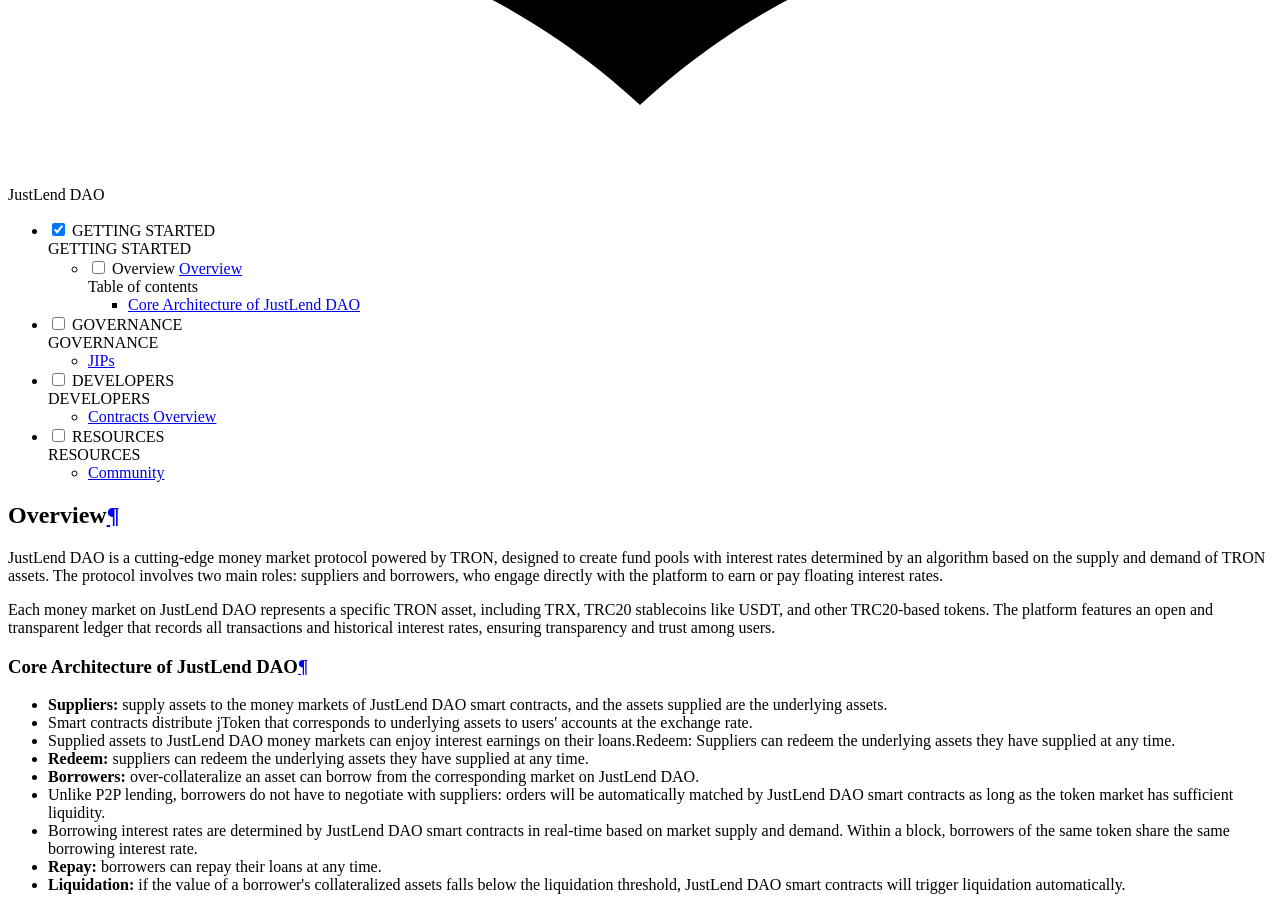
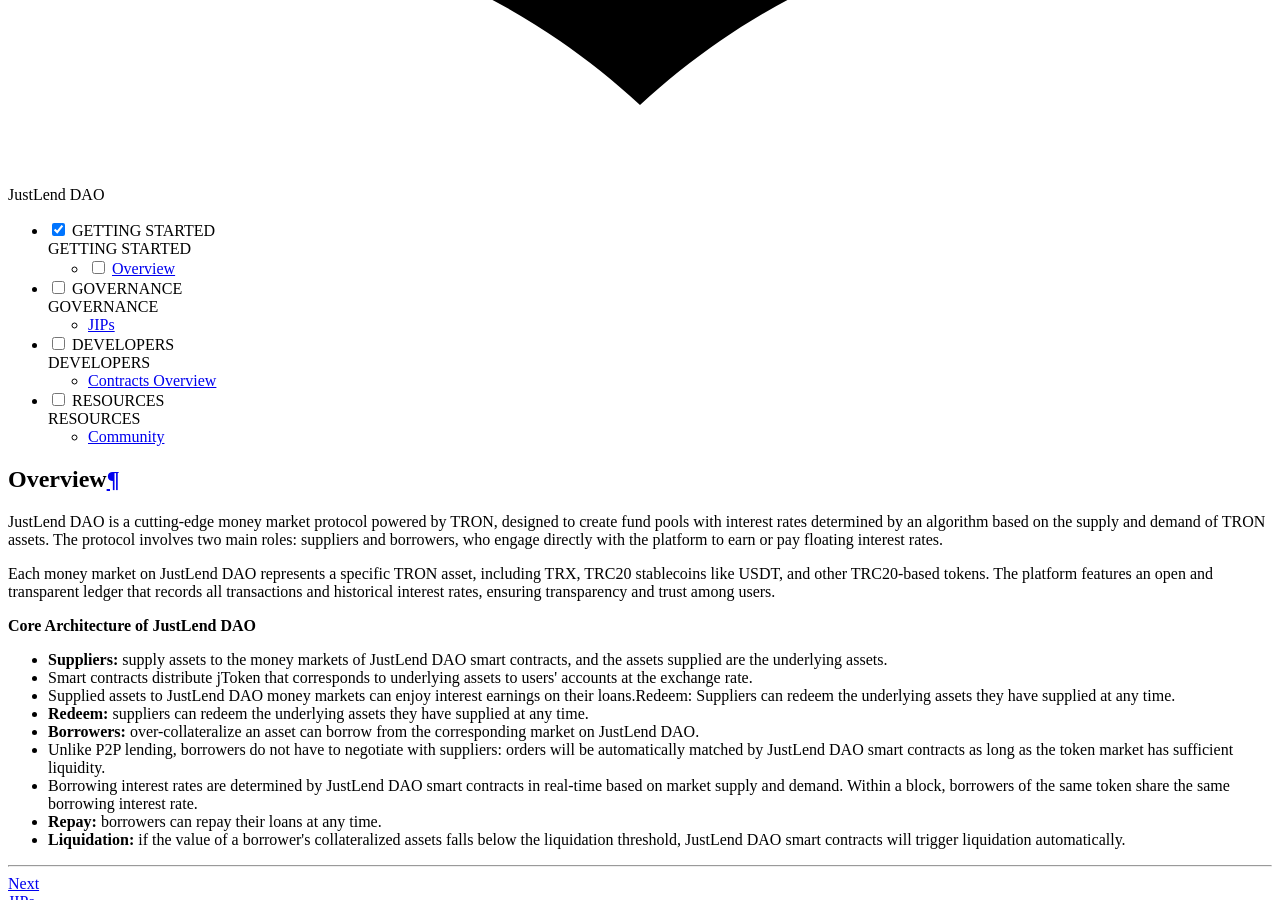
Before and after one commit to justlend/justlend-docs, an MkDocs documentation site: the page built from docs/getting_started/overview.md, in a window 1280 px wide and 900 px high, scrolled down 7580 px. Built offline with MkDocs 1.6.1 and Material for MkDocs 9.7.7, drawn with Linux system fonts in a browser that asks for light colours.

Commit message:
Update overview.md

```diff
--- a/docs/getting_started/overview.md
+++ b/docs/getting_started/overview.md
@@ -3,7 +3,7 @@
 
 Each money market on JustLend DAO represents a specific TRON asset, including TRX, TRC20 stablecoins like USDT, and other TRC20-based tokens. The platform features an open and transparent ledger that records all transactions and historical interest rates, ensuring transparency and trust among users.
 
-### Core Architecture of JustLend DAO
+**Core Architecture of JustLend DAO**
 
 - **Suppliers:** supply assets to the money markets of JustLend DAO smart contracts, and the assets supplied are the underlying assets.
   - Smart contracts distribute jToken that corresponds to underlying assets to users' accounts at the exchange rate.
```
